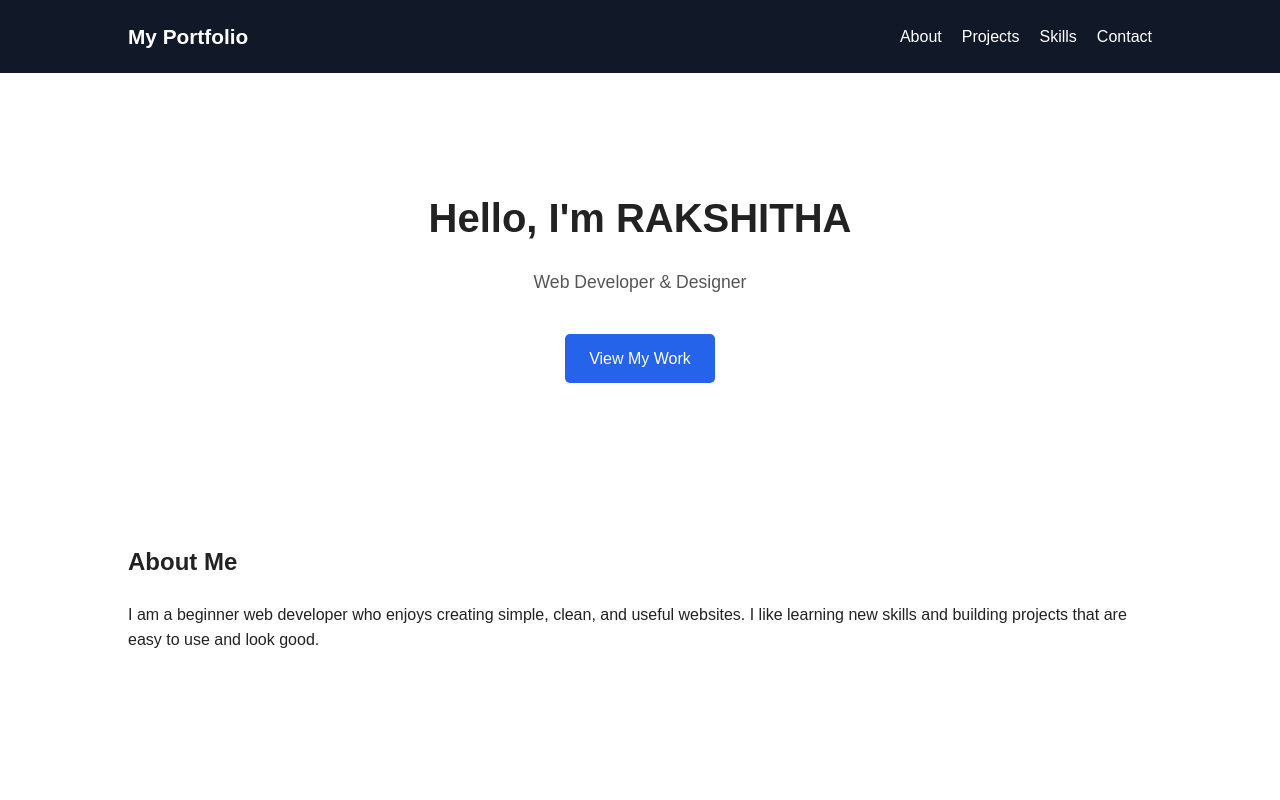
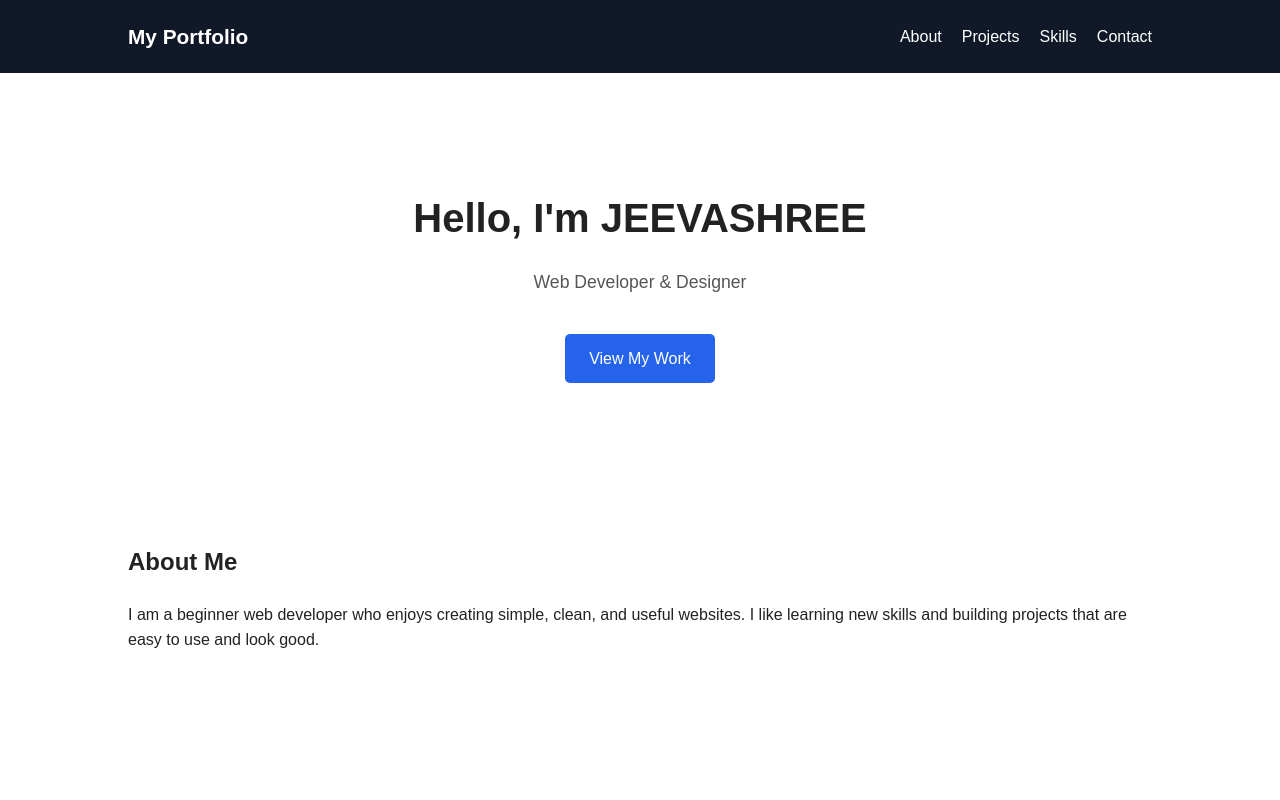
Before and after one commit to sec24cj016-oss/github-training, a plain HTML site: page index.html in a window 1280 px wide. Shown: the top 800 px of the page. Drawn offline with Linux system fonts and the light colour scheme.

Commit message:
version 3

```diff
--- a/index.html
+++ b/index.html
@@ -156,7 +156,7 @@
     <main>
       <section class="hero">
         <div class="container">
-          <h1>Hello, I'm RAKSHITHA </h1>
+          <h1>Hello, I'm JEEVASHREE </h1>
           <p>Web Developer & Designer</p>
           <a href="#projects" class="btn">View My Work</a>
         </div>
```
